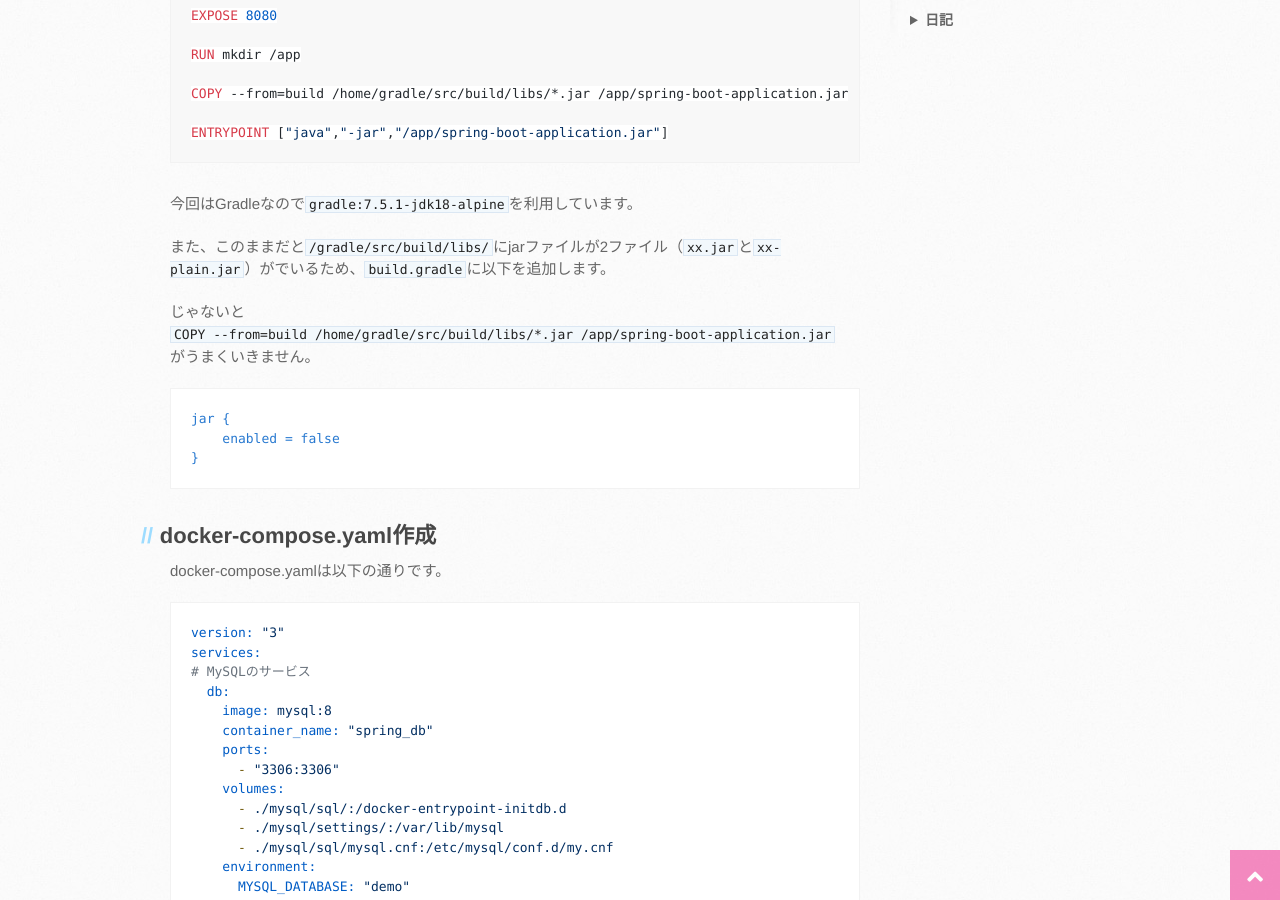
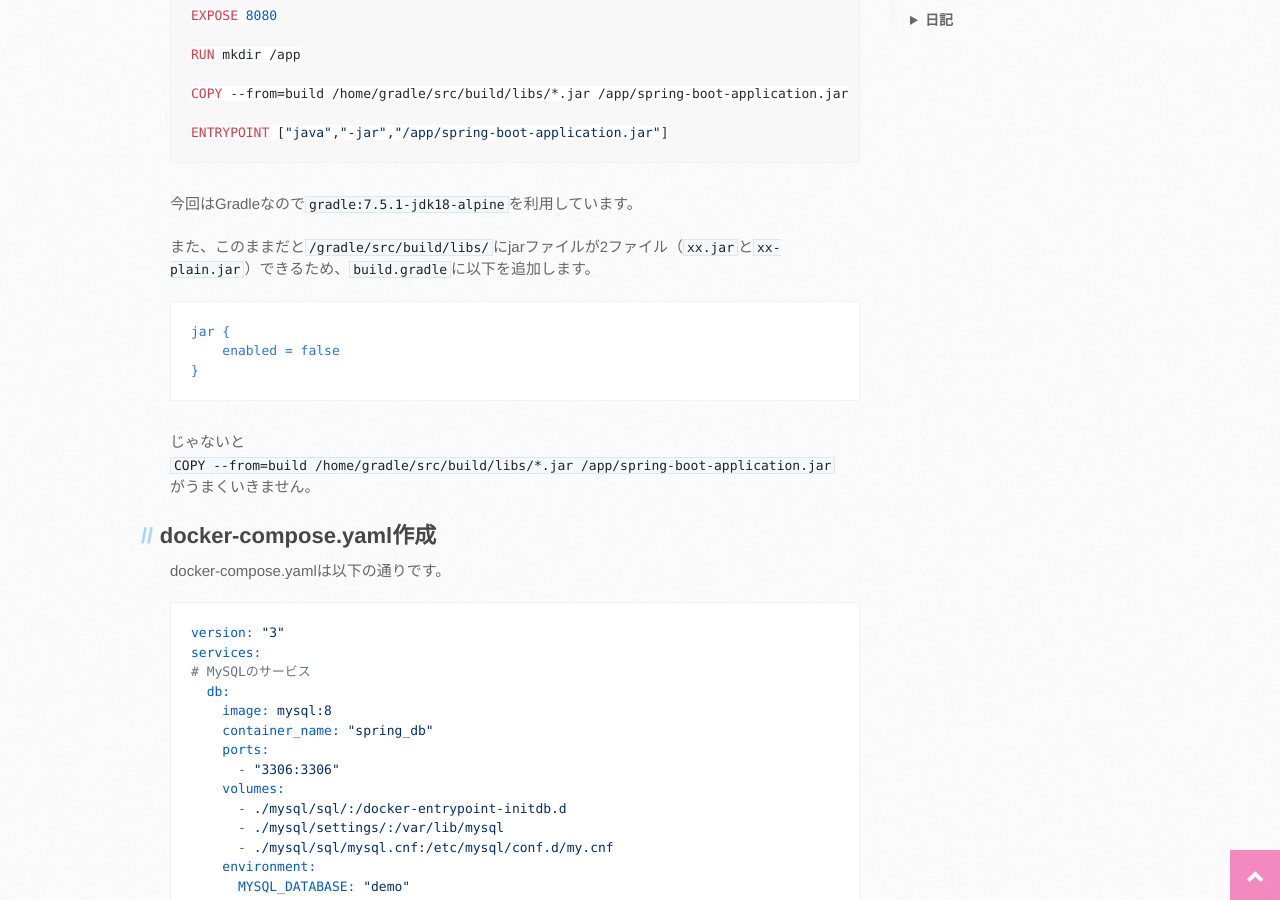
Before and after one commit to mtaketani113/mtaketani113.github.io, a Jekyll site: the page built from it/java/springBoot3Docker.md, in a window 1280 px wide and 900 px high, scrolled down 741 px. Built offline with Jekyll 4.4.1, drawn with Linux system fonts in a browser that asks for light colours; nearby versions of some CDN libraries; comment, search, counter and statistics services are not loaded; the repository's description, which GitHub fills in, is left out.

Commit message:
誤字修正

````diff
--- a/it/java/springBoot3Docker.md
+++ b/it/java/springBoot3Docker.md
@@ -39,17 +39,17 @@ ENTRYPOINT ["java","-jar","/app/spring-boot-application.jar"]
 
 今回はGradleなので`gradle:7.5.1-jdk18-alpine`を利用しています。
 
-また、このままだと`/gradle/src/build/libs/`にjarファイルが2ファイル（`xx.jar`と`xx-plain.jar`）がでいるため、`build.gradle`に以下を追加します。
-
-じゃないと
-`COPY --from=build /home/gradle/src/build/libs/*.jar /app/spring-boot-application.jar`
-がうまくいきません。
+また、このままだと`/gradle/src/build/libs/`にjarファイルが2ファイル（`xx.jar`と`xx-plain.jar`）できるため、`build.gradle`に以下を追加します。
 
 ```Groovy
 jar {
     enabled = false
 }
 ```
+
+じゃないと
+`COPY --from=build /home/gradle/src/build/libs/*.jar /app/spring-boot-application.jar`
+がうまくいきません。
 
 ## docker-compose.yaml作成
 
````
